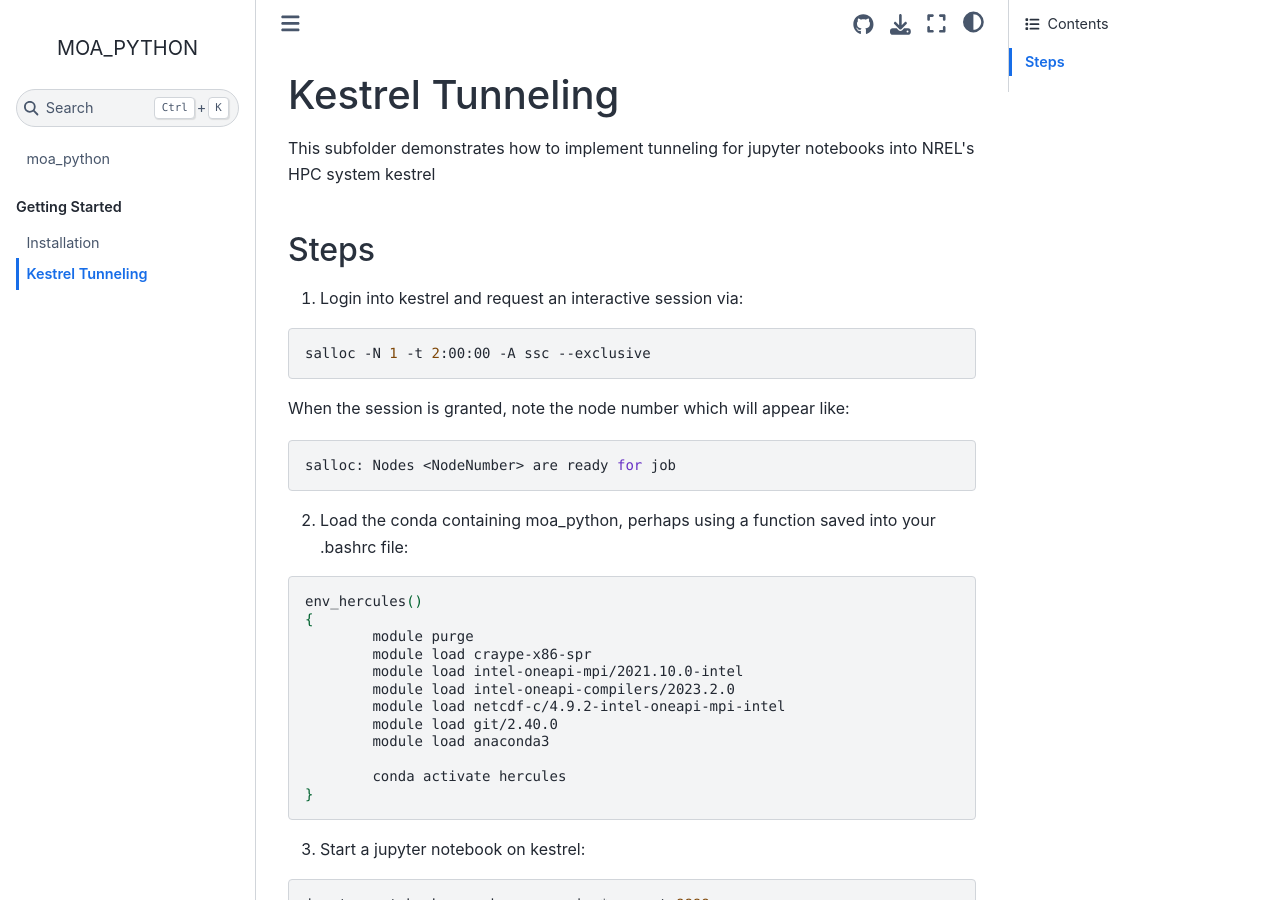
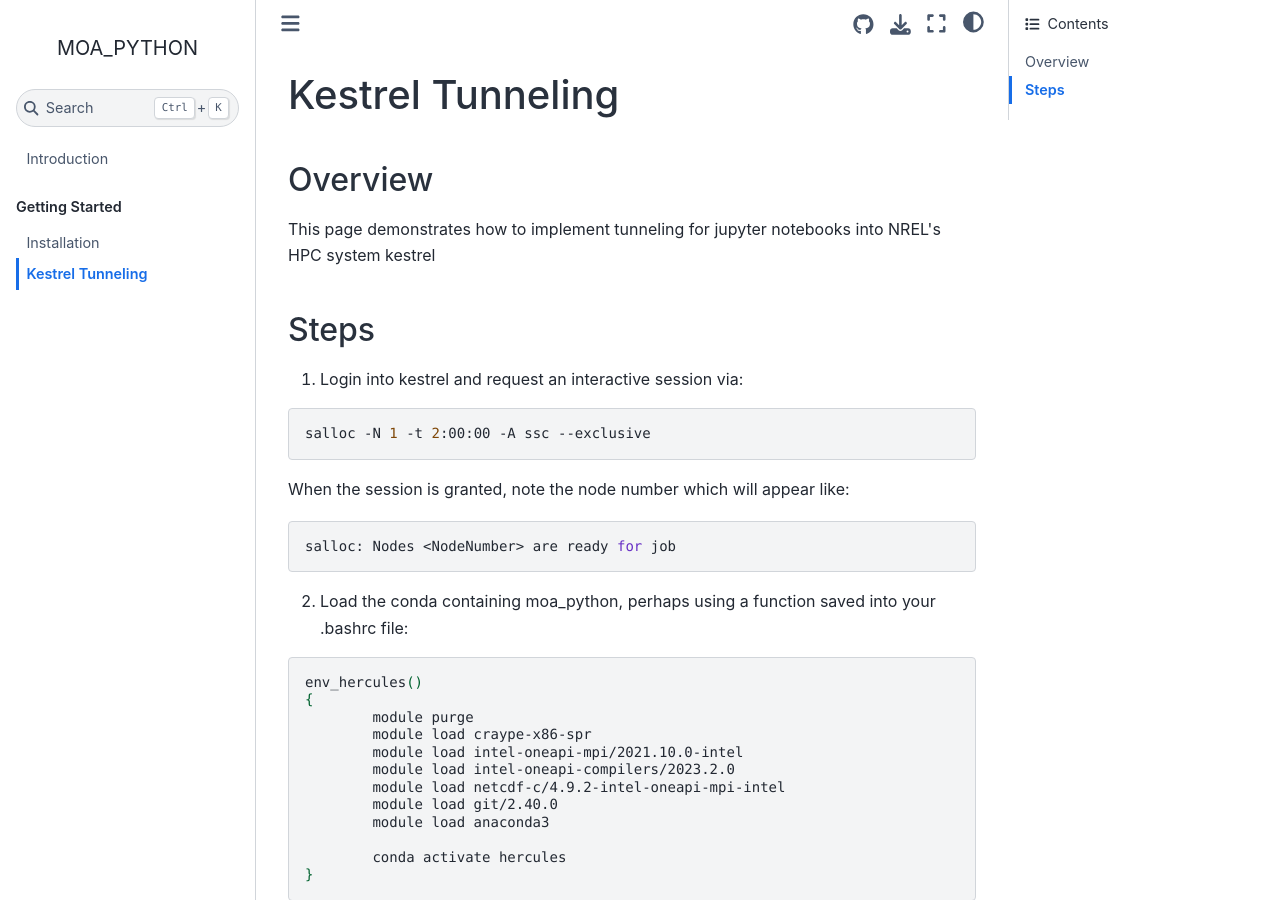
Before and after one commit to NREL/moa_python, a Jupyter Book: the page built from docs/kestrel_tunneling.md, in a window 1280 px wide and 900 px high. Built offline with Jupyter Book 1.0.4 settings and Sphinx 7.4.7 and the Sphinx Book theme 1.1.4, drawn with Linux system fonts in a browser that asks for light colours.

Commit message:
Small updates

```diff
--- a/docs/intro.md
+++ b/docs/intro.md
@@ -1,3 +1,3 @@
-# moa_python
+# Introduction
 
 MOA Python is a companion tool for Hercules (www.github.com/NREL/hercules) and is designed to facilitate the analysis of large datasets.
--- a/docs/kestrel_tunneling.md
+++ b/docs/kestrel_tunneling.md
@@ -1,6 +1,8 @@
 # Kestrel Tunneling
 
-This subfolder demonstrates how to implement tunneling for jupyter notebooks into NREL's HPC system kestrel
+## Overview
+
+This page demonstrates how to implement tunneling for jupyter notebooks into NREL's HPC system kestrel
 
 ## Steps
 
```
